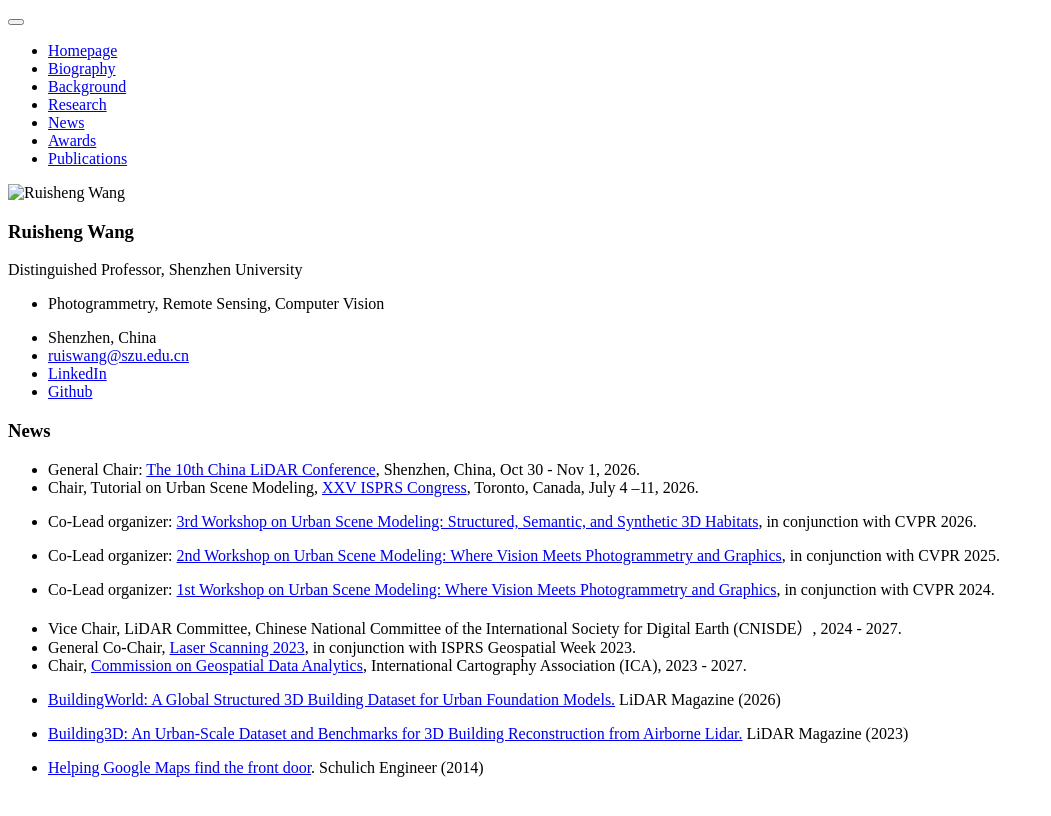
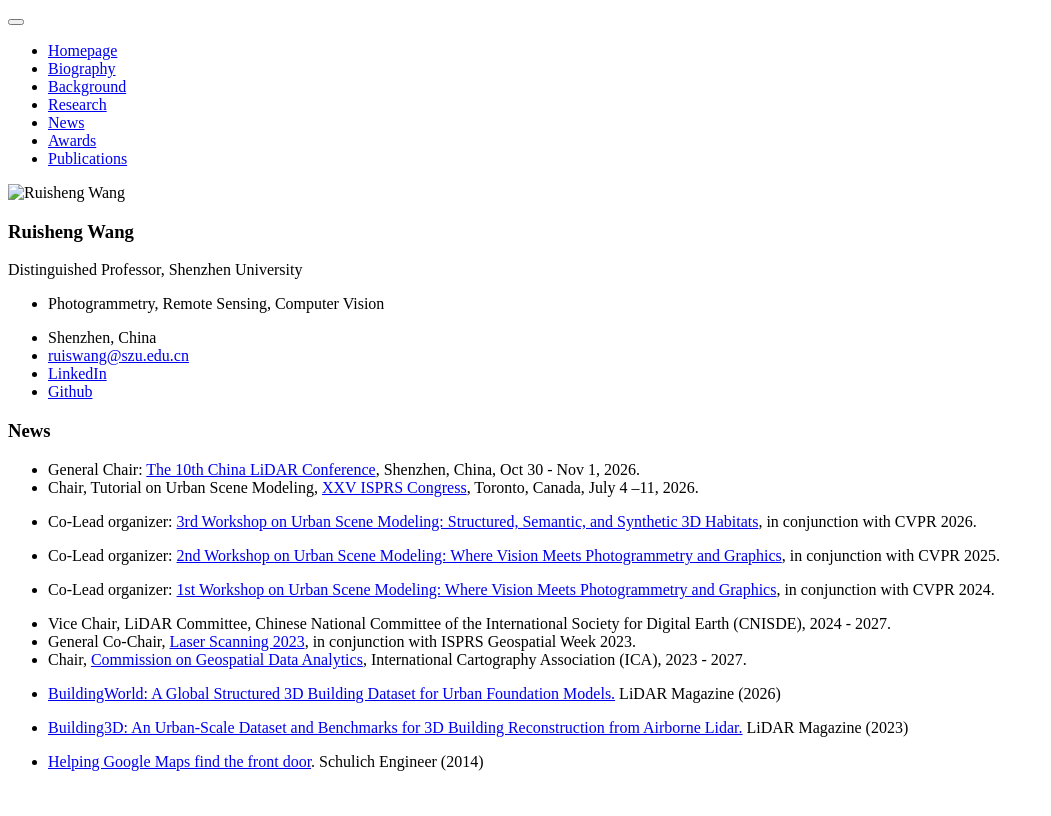
Before and after one commit to ruishengwang/ruishengwang.github.io, a Jekyll site: the page built from _pages/includes/news.md, in a window 1280 px wide. Shown: the top 816 px of the page, without its empty margins (0-1051 px from the left). Built offline with Jekyll 4.4.1, drawn with Linux system fonts in a browser that asks for light colours; our own code applies the rules of GitHub Pages for plain Markdown files.

Commit message:
Update news.md

```diff
--- a/_pages/includes/news.md
+++ b/_pages/includes/news.md
@@ -8,7 +8,7 @@
 
 - Co-Lead organizer: [1st Workshop on Urban Scene Modeling: Where Vision Meets Photogrammetry and Graphics](https://usm3d.github.io/2024/), in conjunction with CVPR 2024.
 
-- Vice Chair, LiDAR Committee, Chinese National Committee of the International Society for Digital Earth (CNISDE）, 2024 - 2027.
+- Vice Chair, LiDAR Committee, Chinese National Committee of the International Society for Digital Earth (CNISDE), 2024 - 2027.
 - General Co-Chair, [Laser Scanning 2023](https://gsw2023.com/index.php/project/laser-scanning-2023/), in conjunction with ISPRS Geospatial Week 2023.
 - Chair, [Commission on Geospatial Data Analytics](https://icaci.org/commissions/), International Cartography Association (ICA), 2023 - 2027.
 - [BuildingWorld: A Global Structured 3D Building Dataset for Urban Foundation Models.](https://lidarmag.com/2026/02/16/buildingworld-a-global-structured-3d-building-dataset-for-urban-foundation-models/) LiDAR Magazine (2026)
```
